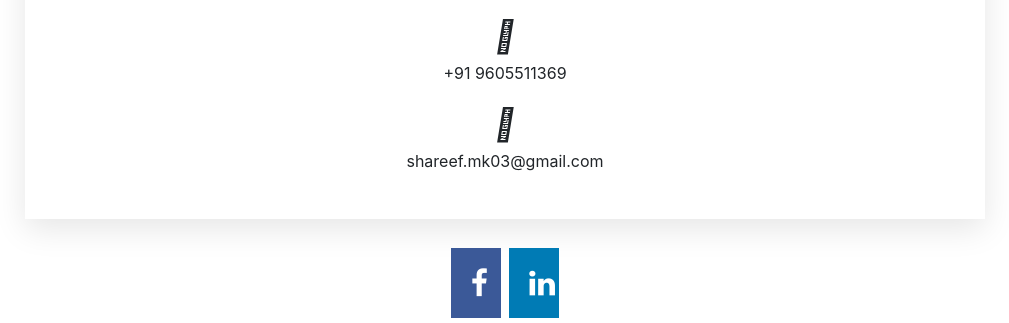
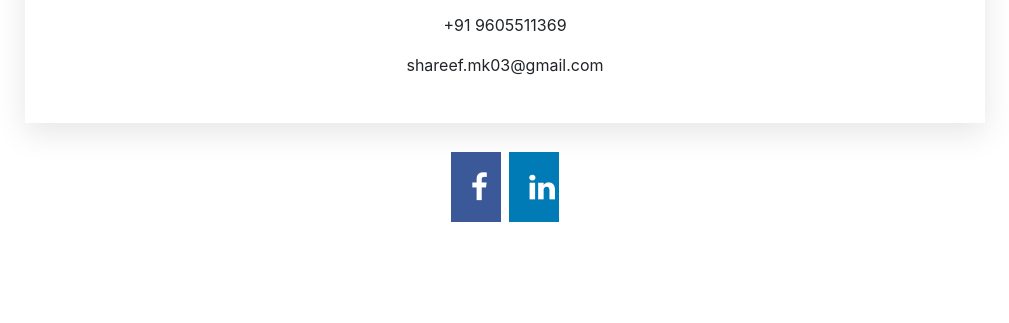
Before and after one commit to shareefmhd03/personal_website, a plain HTML site: page index.html in a window 1280 px wide. Shown: the part 2068-2391 px from the top of the page, without its empty margins (135-1144 px from the left). After the commit the page ends 2295 px from the top, so only its background shows below. Drawn offline with nearby package versions, Linux system fonts and the light colour scheme.

Commit message:
Update index.html

```diff
--- a/index.html
+++ b/index.html
@@ -190,15 +190,15 @@
       <!--Grid column-->
       <div class="col-md-3 text-center mx-auto">
           <ul class="list-unstyled mb-0">
-              <li><i class="fas fa-map-marker-alt fa-2x"></i>
+
                   <p>Palakkad, Kerala, India</p>
               </li>
 
-              <li><i class="fas fa-phone mt-4 fa-2x"></i>
+
                   <p>+91 9605511369</p>
               </li>
 
-              <li><i class="fas fa-envelope mt-4 fa-2x"></i>
+
                   <p>shareef.mk03@gmail.com</p>
               </li>
           </ul>
```
